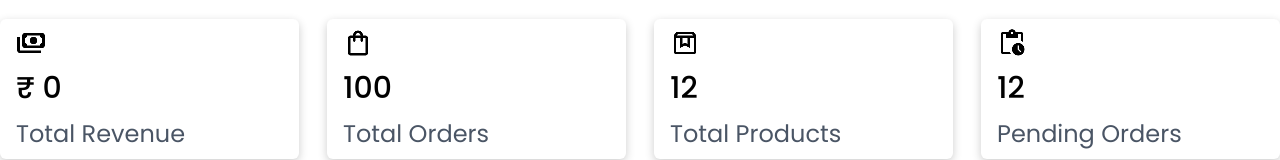
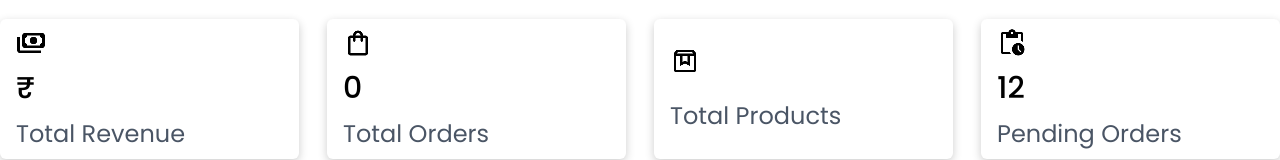
Before and after one commit to sureshkumar-dev/cartify-ecommerce, a React (Vite) app: page /seller in a window 1280 px wide. Shown: the part 181-341 px from the top of the page. Built offline with nearby package versions, Linux system fonts and the light colour scheme; no server answers; sample sign-in values are in the browser's storage.

Commit message:
seller stats update 2

```diff
--- a/src/pages/Seller_Dashboard.tsx
+++ b/src/pages/Seller_Dashboard.tsx
@@ -220,21 +220,21 @@ const Seller_Dashboard = () => {
                         <div className='bg-white rounded-md shadow-[0_3px_10px_rgb(0,0,0,0.2)] h-[140px]'>
                             <div className='w-full h-full p-4 flex flex-col gap-3 justify-center'>
                                 <img className='h-[30px] w-[30px]' src={money} alt="money" />
-                                <h1 className='md:text-xl lg:text-3xl font-[500]'>₹ {order.length}</h1>
+                                <h1 className='md:text-xl lg:text-3xl font-[500]'>₹ </h1>
                                 <p className='md:text-md lg:text-2xl text-gray-600 font-[400]'>Total Revenue</p>
                             </div>
                         </div>
                         <div className='bg-white rounded-md shadow-[0_3px_10px_rgb(0,0,0,0.2)] h-[140px]'>
                             <div className='w-full h-full p-4 flex flex-col gap-3 justify-center'>
                                 <img className='h-[30px] w-[30px]' src={bag} alt="money" />
-                                <h1 className='md:text-xl lg:text-3xl font-[500]'>100</h1>
+                                <h1 className='md:text-xl lg:text-3xl font-[500]'>{order.length}</h1>
                                 <p className='md:text-md  lg:text-2xl text-gray-600 font-[400]'>Total Orders</p>
                             </div>
                         </div>
                         <div className='bg-white rounded-md shadow-[0_3px_10px_rgb(0,0,0,0.2)] h-[140px]'>
                             <div className='w-full h-full p-4 flex flex-col gap-3 justify-center'>
                                 <img className='h-[30px] w-[30px]' src={orders} alt="money" />
-                                <h1 className=' md:text-xl lg:text-3xl font-[500]'>12</h1>
+                                <h1 className=' md:text-xl lg:text-3xl font-[500]'>{myproducts?.length}</h1>
                                 <p className=' md:text-md  lg:text-2xl text-gray-600 font-[400]'>Total Products</p>
                             </div>
                         </div>
```
